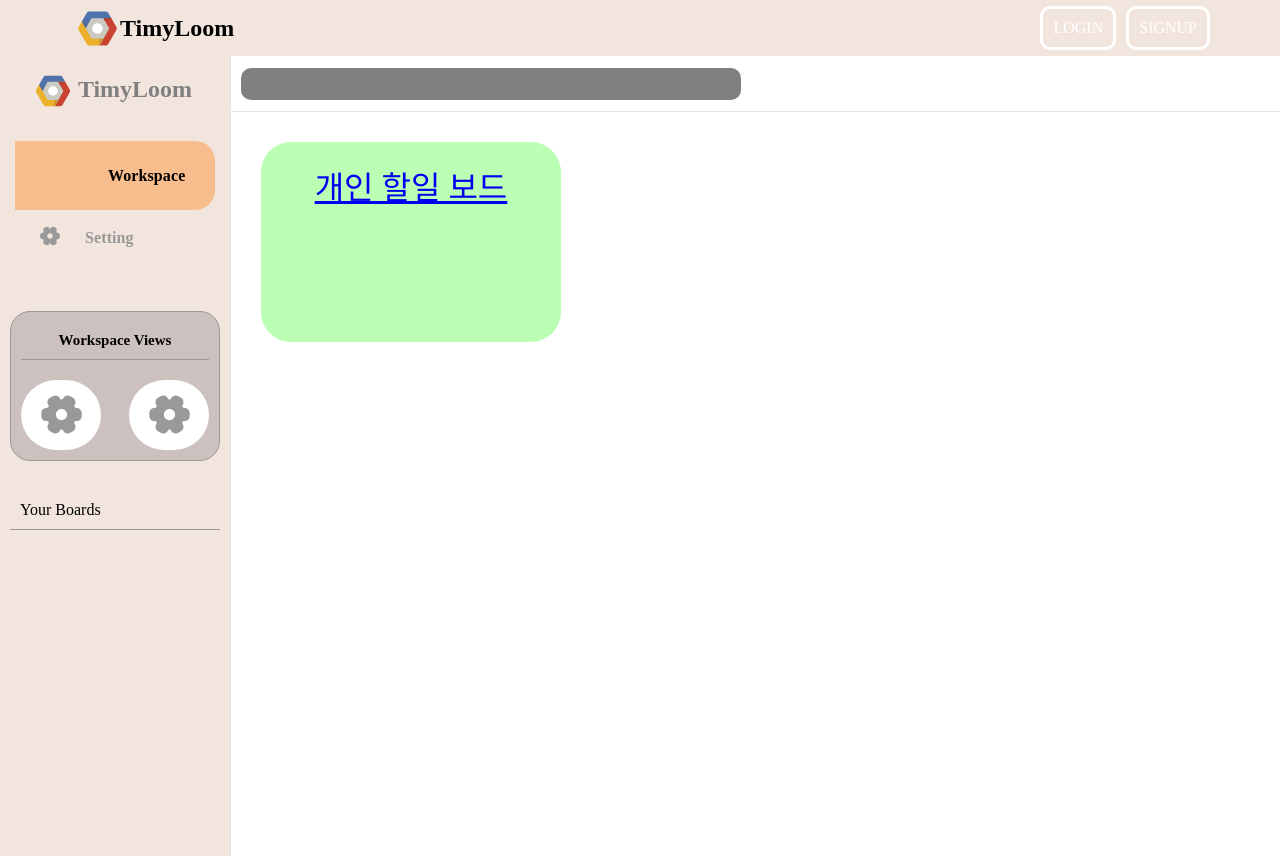
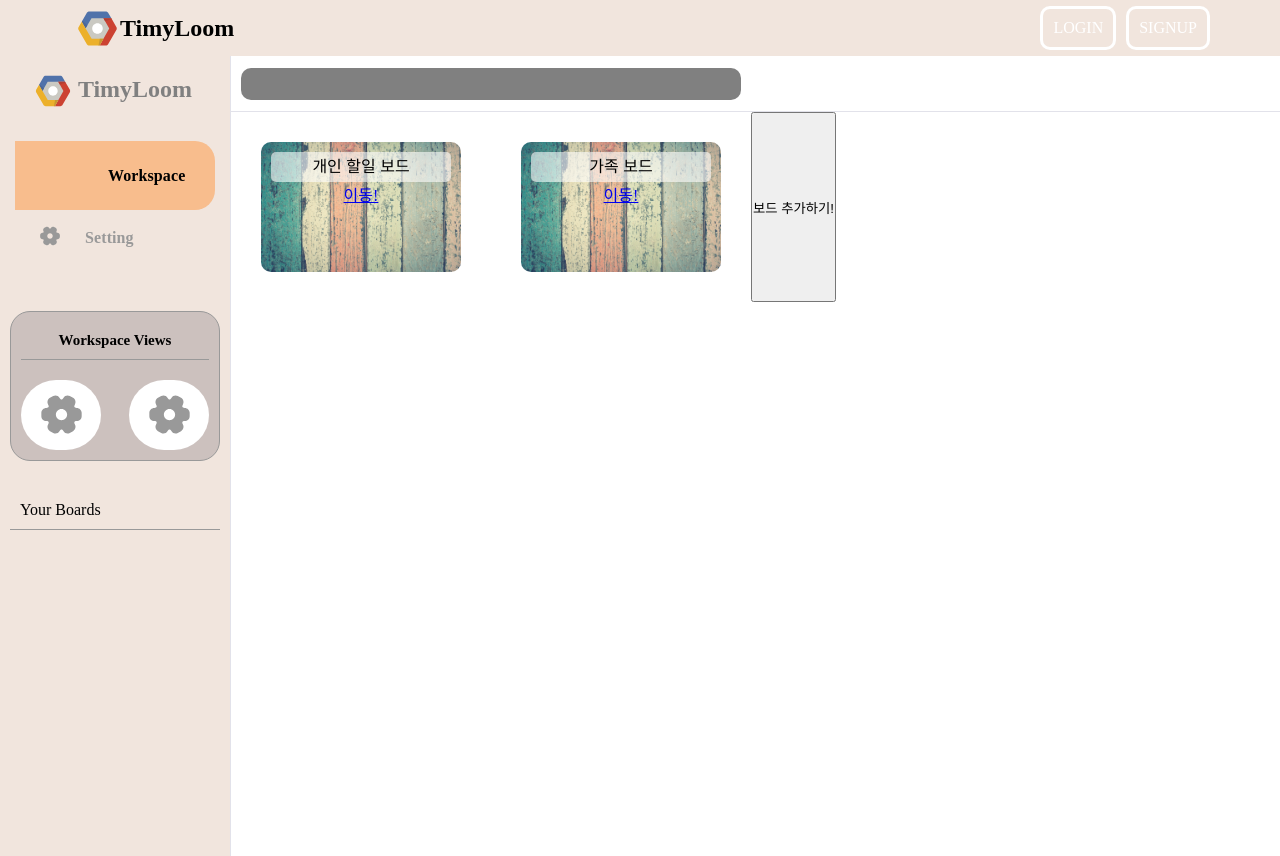
Before and after one commit to gachon-sw-academy-2023/Timyloom-React, a React (Vite) app: page /workspace in a window 1280 px wide. Built offline with nearby package versions, Linux system fonts and the light colour scheme; some icons are missing; what react-indexed-db would draw is missing.

Commit message:
FE-36 [FEAT] 리스트. 카드 드래그앤드랍 적용

```diff
--- a/src/App.tsx
+++ b/src/App.tsx
@@ -28,7 +28,7 @@ function App() {
             <Route path="/login" element={<Login />}></Route>
             <Route path="/signup" element={<SignUp />}></Route>
             <Route path="/workspace" element={<Workspace />}></Route>
-            <Route path="/list/1" element={<List />}></Route>
+            <Route path="/board/:boardId" element={<List />}></Route>
           </Routes>
         </BrowserRouter>
       </ThemeProvider>
--- a/src/components/Board/Board.tsx
+++ b/src/components/Board/Board.tsx
@@ -2,10 +2,11 @@ import * as S from '@/components/Board/BoardStyle';
 import { Link } from 'react-router-dom';
 
 function Board({ title, board }: any) {
-  console.log(board);
+  const URL = `/board/${board.boardId}`;
   return (
     <S.BoardWrapper>
-      <Link to="/list/1">{title}</Link>
+      <S.BoardTitle placeholder={title} />
+      <Link to={URL}>이동!</Link>
     </S.BoardWrapper>
   );
 }
--- a/src/components/Board/BoardStyle.tsx
+++ b/src/components/Board/BoardStyle.tsx
@@ -1,12 +1,34 @@
 import styled from 'styled-components';
+import boardbackground from '@/assets/images/backgroundimg.jpg';
 
 export const BoardWrapper = styled.div`
-  background-color: #bbffb5;
-  width: 300px;
-  height: 200px;
+  background-image: url(${boardbackground});
+  background-size: cover;
+  background-repeat: no-repeat;
+  width: 200px;
+  height: 130px;
   margin: 30px;
-  border-radius: 30px;
+  border-radius: 10px;
   text-align: center;
-  padding: 20px;
-  font-size: 2rem;
+  padding: 10px;
+  font-size: 1rem;
 `;
+
+export const BoardTitle = styled.input`
+  background-color: #ffffff96;
+  border: 0;
+  text-align: center;
+  width: 180px;
+  height: 30px;
+  border-radius: 5px;
+  font-size: 1rem;
+
+  ::placeholder {
+    color: black;
+  }
+
+  &:focus {
+    background-color: #ffffff;
+    border: 2px solid black;
+  }
+`;
--- a/src/components/Card/Card.tsx
+++ b/src/components/Card/Card.tsx
@@ -4,23 +4,27 @@ import { useRecoilState, useRecoilValue, useSetRecoilState, useResetRecoilState
 import { taskAtom } from '@/recoil/taskAtom';
 
 //any 추후 타입지정 필요
-function Board({ list, boardIndex, listIndex }: any) {
+function Board({ list, boardId, listIndex, listId }: any) {
   const [boards, setBoards] = useRecoilState(taskAtom);
 
+  //이부분 주석 안적으면 까먹음....ㄹㅇ루
+  let tempBoards = JSON.parse(JSON.stringify(boards));
+  let [selectedBoard] = JSON.parse(JSON.stringify(boards.filter((board) => board.boardId === boardId)));
+  let tempList = JSON.parse(JSON.stringify(list));
+  let tempLists = selectedBoard.list;
   let tempCards = JSON.parse(JSON.stringify(list.card));
 
   const onDragEnd = (result: any) => {
+    console.log(`선택한 BoardId : ${boardId}, listId:${listId}`);
     if (!result) return;
-    console.log(boardIndex, listIndex);
-    let tempBoards = JSON.parse(JSON.stringify(boards));
-    console.log(result);
     let [reorderedItem] = tempCards.splice(result.source.index, 1);
     tempCards.splice(result.destination.index, 0, reorderedItem);
-    console.log(tempCards, 'tempCards');
-
-    tempBoards[boardIndex].list[listIndex].card = tempCards;
-
-    setBoards(tempBoards);
+    tempList.card = tempCards;
+    let newLists = tempLists.map((list: any) => (list.listId === listId ? tempList : list));
+    console.log(newLists);
+    selectedBoard.list = newLists;
+    let newBoards = tempBoards.map((board: any) => (board.boardId === boardId ? selectedBoard : board));
+    setBoards(newBoards);
   };
 
   return (
--- a/src/components/List/List.tsx
+++ b/src/components/List/List.tsx
@@ -3,20 +3,26 @@ import * as S from '@/components/List/ListStyle';
 import { DragDropContext, Droppable, Draggable } from 'react-beautiful-dnd';
 import { useRecoilState, useRecoilValue, useSetRecoilState, useResetRecoilState } from 'recoil';
 import { taskAtom } from '@/recoil/taskAtom';
+import { useEffect } from 'react';
 
-function List({ boardIndex }: any) {
-  const [boards, setBoards] = useRecoilState(taskAtom);
-  const tempBoard = JSON.parse(JSON.stringify(boards));
-  const tempLists = JSON.parse(JSON.stringify(boards[boardIndex].list));
+function List({ boardId }: any) {
+  const [boards, setBoards] = useRecoilState(taskAtom); // useRecoilState를 사용해서 boards를 가져온다.
+  const [selectedBoard] = JSON.parse(JSON.stringify(boards)).filter((board: any) => board.boardId === boardId); // JSON.parse(JSON.stringify()) -> 깊은 복사를 위해 사용
+  let tempBoards = JSON.parse(JSON.stringify(boards)); // 원하는 값을 변경 한 뒤에 tempBoards에 넣어줄 것이다.
+  let tempList = JSON.parse(JSON.stringify(selectedBoard.list)); // 원하는 값을 변경하기 위함
 
   const onDragEnd = (result: any) => {
     if (!result) return;
-    let tempList = tempLists;
-    const [reorderedItem] = tempList.splice(result.source.index, 1);
-    tempList.splice(result.destination.index, 0, reorderedItem);
-    tempBoard[boardIndex].list = tempList;
-    setBoards(tempBoard);
+    const [reorderedItem] = tempList.splice(result.source.index, 1); // 내가 드래그 하려고 하는 요소를 tempList에서 제외한다.
+    tempList.splice(result.destination.index, 0, reorderedItem); // 내가 드래그해서 가려고 하는 목적지에 reorderedItem을 넣어준다.
+    selectedBoard.list = tempList; // 현재 보드의 list를 새로운 list로 변경한다.
+    tempBoards = tempBoards.map((board: any) => (board.boardId === boardId ? selectedBoard : board)); // 보드배열을 반복하면서 내가 변경한 보드 ID와 배열안에 있는 보드ID 가 일치하면 변경
+    setBoards(tempBoards); // taskAtom recoil 업데이트!
   };
+
+  useEffect(() => {
+    console.log(boards);
+  }, [boards]);
 
   return (
     <S.WorkspaceContentWrapper>
@@ -24,12 +30,12 @@ function List({ boardIndex }: any) {
         <Droppable droppableId="list" direction="horizontal">
           {(provided) => (
             <S.ColumnDiv {...provided.droppableProps} ref={provided.innerRef}>
-              {tempLists.map((list: any, index: any) => (
+              {tempList.map((list: any, index: any) => (
                 <Draggable draggableId={String(index)} index={index} key={String(index)}>
                   {(provided) => (
                     <div ref={provided.innerRef} {...provided.draggableProps} {...provided.dragHandleProps}>
                       <div>{list.listTitle}</div>
-                      <Card list={list} boardIndex={boardIndex} listIndex={index} />
+                      <Card list={list} boardId={boardId} listIndex={index} listId={list.listId} />
                     </div>
                   )}
                 </Draggable>
--- a/src/pages/Board/index.tsx
+++ b/src/pages/Board/index.tsx
@@ -1,6 +1,9 @@
 import ListLayout from '@/components/List/List';
+import { useParams } from 'react-router-dom';
+
 function List() {
-  const boardIndex = 0;
-  return <ListLayout boardIndex={boardIndex} />;
+  let { boardId } = useParams();
+  console.log(boardId);
+  return <ListLayout boardId={boardId} />;
 }
 export default List;
--- a/src/pages/Workspace/index.tsx
+++ b/src/pages/Workspace/index.tsx
@@ -3,10 +3,35 @@ import Board from '@/components/Board/Board';
 import * as S from '@/pages/Workspace/indexStyle';
 import { useRecoilState, useRecoilValue, useSetRecoilState, useResetRecoilState } from 'recoil';
 import { taskAtom } from '@/recoil/taskAtom';
+import { useEffect } from 'react';
 
 function Workspace() {
   const [boards, setBoards] = useRecoilState(taskAtom);
-  console.log(boards);
+
+  useEffect(() => {
+    console.log(boards);
+  }, [boards]);
+
+  //임시 공간입니다!!! 자주사용하는 함수는 모듈로 분리합니다!
+  const handleAddboard = () => {
+    const lastBoardId = Number(boards[boards.length - 1].boardId);
+    const owner: any = localStorage.getItem('id');
+    setBoards((prev) => [
+      ...boards,
+      {
+        owner: owner,
+        boardTitle: '새로운 보드',
+        boardId: (lastBoardId + 1).toString(),
+        list: [
+          {
+            listTitle: '새로운 리스트',
+            listId: '1',
+            card: [],
+          },
+        ],
+      },
+    ]);
+  };
   return (
     <S.WorkspaceWrapper>
       <Sidebar />
@@ -18,6 +43,7 @@ function Workspace() {
           {boards.map((board) => (
             <Board title={board.boardTitle} board={board} />
           ))}
+          <button onClick={handleAddboard}>보드 추가하기!</button>
         </S.BoardWrapper>
       </S.ContentWrapper>
     </S.WorkspaceWrapper>
--- a/src/pages/Workspace/indexStyle.tsx
+++ b/src/pages/Workspace/indexStyle.tsx
@@ -18,6 +18,7 @@ export const ContentWrapper = styled.div`
 export const BoardWrapper = styled.div`
   display: flex;
   flex-direction: row;
+  flex-wrap: wrap;
 `;
 
 export const HeaderWrapper = styled.div`
--- a/src/recoil/taskAtom.tsx
+++ b/src/recoil/taskAtom.tsx
@@ -98,6 +98,59 @@ export const taskAtom = atom({
             },
           ],
         },
+        {
+          listTitle: '올해 목표',
+          listId: '4',
+          card: [
+            {
+              cardTitle: '여행가기',
+              cardId: '1',
+              startdate: '2023-01-12',
+              endDate: '2023-01-12',
+            },
+            {
+              cardTitle: '맛집 탐방',
+              cardId: '2',
+              startdate: '2023-01-12',
+              endDate: '2023-01-12',
+            },
+            {
+              cardTitle: '다이어트 성공하기',
+              cardId: '3',
+              startdate: '2023-01-12',
+              endDate: '2023-01-12',
+            },
+            {
+              cardTitle: '운동 꾸준히 하기',
+              cardId: '4',
+              startdate: '2023-01-12',
+              endDate: '2023-01-12',
+            },
+            {
+              cardTitle: '스카이다이빙',
+              cardId: '5',
+              startdate: '2023-01-12',
+              endDate: '2023-01-12',
+            },
+          ],
+        },
+        {
+          listTitle: '중장기 목표',
+          listId: '5',
+          card: [],
+        },
+      ],
+    },
+    {
+      owner: 'bwj0509',
+      boardTitle: '가족 보드',
+      boardId: '2',
+      list: [
+        {
+          listTitle: '가족목표',
+          listId: '1',
+          card: [],
+        },
       ],
     },
   ],
```
Also changed, not shown: src/assets/images/backgroundimg.jpg (added).
